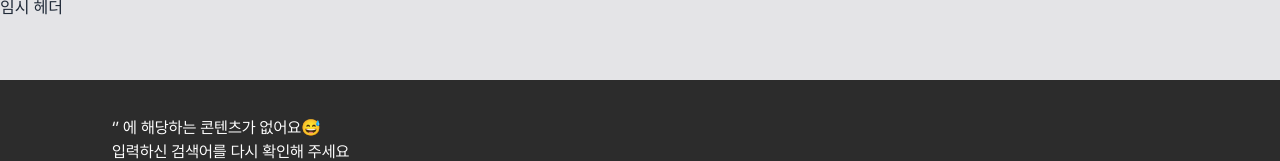
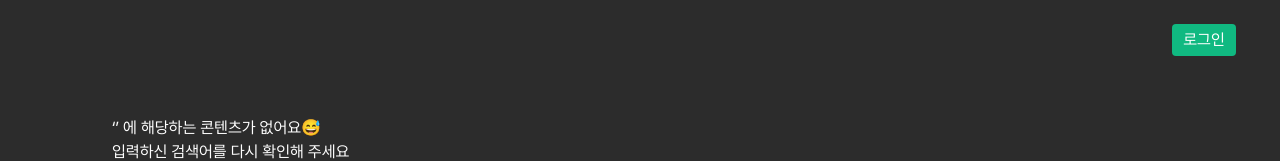
Before and after one commit to 9woody5/watcHere, a React (Vite) app: page /resultpage in a window 1280 px wide. Shown: the top 161 px of the page. Built offline with nearby package versions, Linux system fonts and the light colour scheme.

Commit message:
feat(Header) : 토큰 값 존재에 따른 header 상태 관리

```diff
--- a/src/Common/Header.jsx
+++ b/src/Common/Header.jsx
@@ -1,5 +1,59 @@
+import { Link, useNavigate } from "react-router-dom";
+import { BiSolidUserCircle } from "react-icons/bi";
+import UseAuth from "./UseAuth";
+
 const Header = () => {
-  return <header className="h-20 bg-zinc-200">임시 헤더</header>;
+  const [isLoggedIn, setIsLoggedIn] = UseAuth();
+  const navigate = useNavigate();
+
+  const handleLoginClick = () => {
+    navigate("/login");
+  };
+
+  const handleLogoutClick = () => {
+    localStorage.removeItem("token");
+    setIsLoggedIn(false); // 로그아웃 처리
+    navigate("/login");
+  };
+
+  return (
+    <div className="navbar flex justify-end px-3 h-20 font-pretendard z-50">
+      <div className="w-[100%] mx-8 flex justify-end items-center">
+        {isLoggedIn ? (
+          // 로그인 된 상태
+          <div className="dropdown dropdown-end">
+            <label
+              tabIndex={0}
+              className="btn btn-ghost btn-circle avatar hover:bg-zinc-700"
+            >
+              <button className="rounded-full">
+                <BiSolidUserCircle size="45" color="9bb0a5" />
+              </button>
+            </label>
+            <ul
+              tabIndex={0}
+              className="menu menu-sm dropdown-content mt-3 z-[1] p-2 shadow bg-base-100 rounded-box w-28"
+            >
+              <li>
+                <Link to="/mypage">내 정보</Link>
+              </li>
+              <li>
+                <button onClick={handleLogoutClick}>로그아웃</button>
+              </li>
+            </ul>
+          </div>
+        ) : (
+          // 비로그인 상태
+          <button
+            onClick={handleLoginClick}
+            className="font-pretendard text-white leading-4 w-16 h-8 bg-emerald-500 md:hover:bg-emerald-700 transition-colors rounded flex justify-center items-center"
+          >
+            로그인
+          </button>
+        )}
+      </div>
+    </div>
+  );
 };
 
 export default Header;
```
